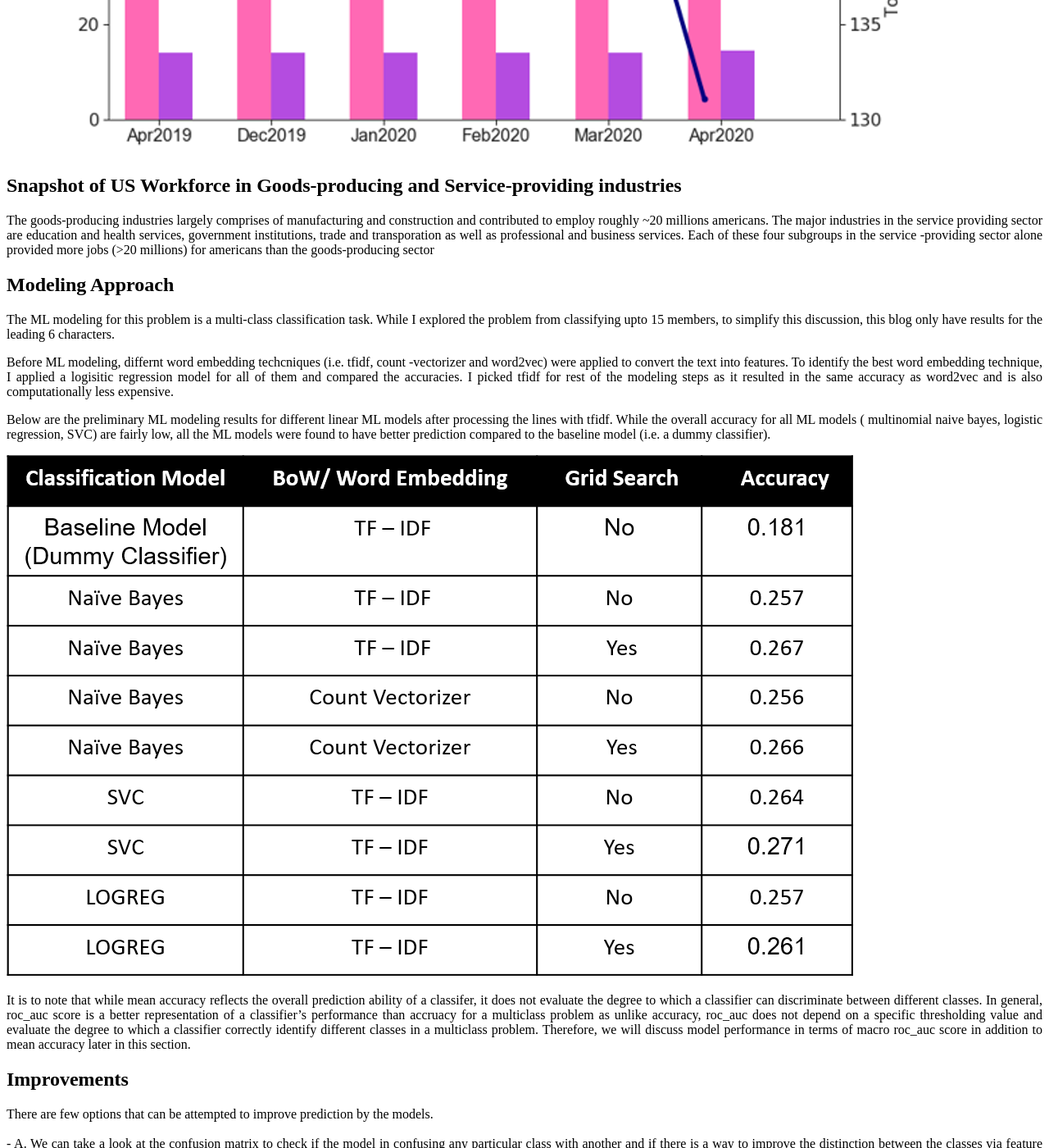
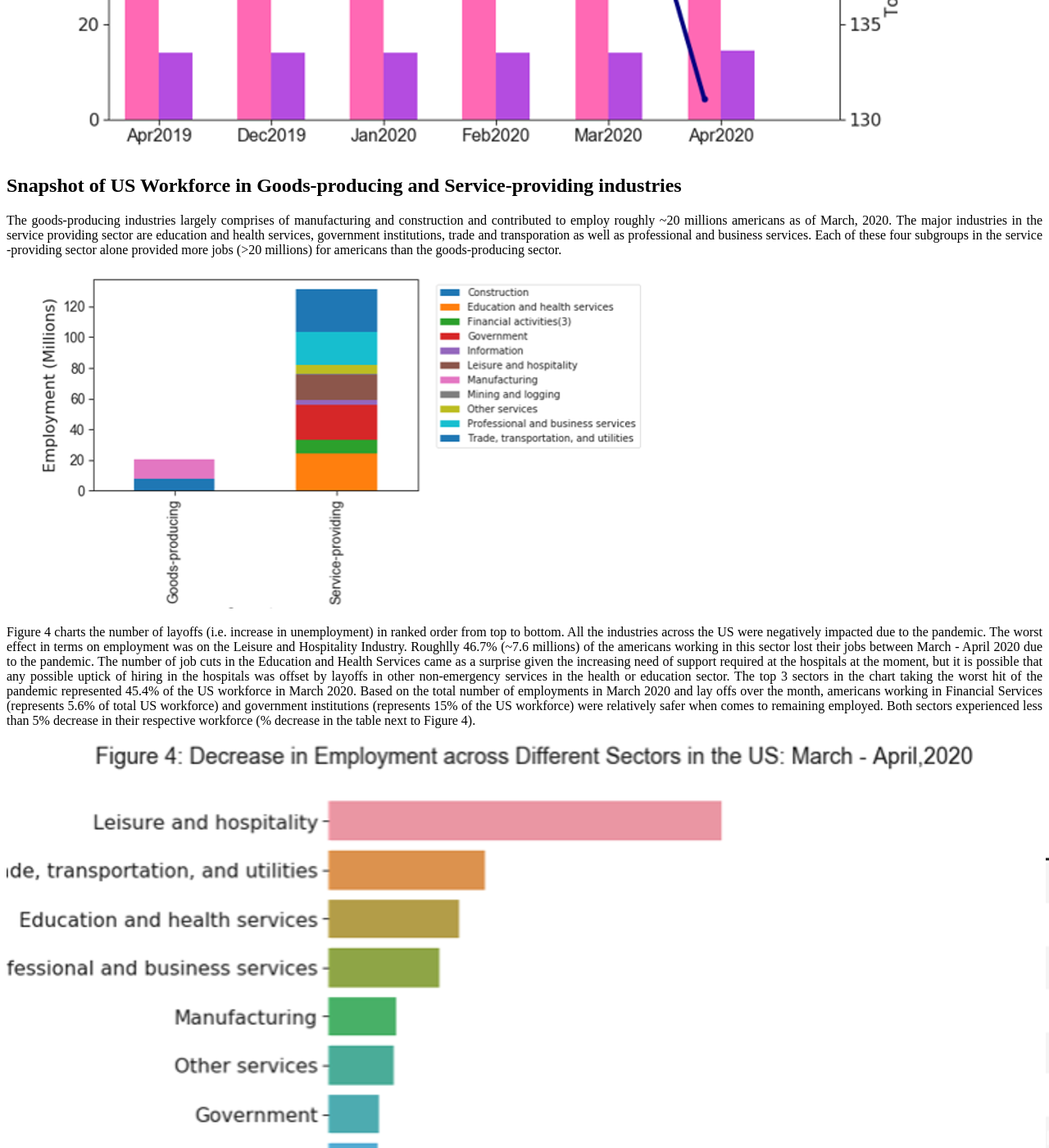
Before and after one commit to shamafarabi/shama.github.io, a Jekyll site: the page built from _posts/2020-5-30-Unemployment.md, in a window 1280 px wide and 1400 px high, scrolled down 1064 px. Shown: the whole window at 82% size. Built offline with Jekyll 4.4.1, drawn with Linux system fonts in a browser that asks for light colours; nearby versions of some CDN libraries.

Commit message:
Update 2020-5-30-Unemployment.md

```diff
--- a/_posts/2020-5-30-Unemployment.md
+++ b/_posts/2020-5-30-Unemployment.md
@@ -22,7 +22,18 @@ The total nonfarm (i.e. all employees except farm workers, private household emp
 
 # Snapshot of US Workforce in Goods-producing and Service-providing industries
 
-The goods-producing industries largely comprises of manufacturing and construction and contributed to employ roughly ~20 millions americans. The major industries in the service providing sector are education and health services, government institutions, trade and transporation as well as professional and business services. Each of these four subgroups in the service -providing sector alone provided more jobs (>20 millions) for americans than the goods-producing sector
+The goods-producing industries largely comprises of manufacturing and construction and contributed to employ roughly ~20 millions americans as of March, 2020. The major industries in the service providing sector are education and health services, government institutions, trade and transporation as well as professional and business services. Each of these four subgroups in the service -providing sector alone provided more jobs (>20 millions) for americans than the goods-producing sector.
+
+
+<img src="/assets/Unemployment/unemployment_by_sector.png">
+
+
+Figure 4 charts the number of layoffs (i.e. increase in unemployment) in ranked order from top to bottom. All the industries across the US were negatively impacted due to the pandemic. The worst effect in terms on employment was on the Leisure and Hospitality Industry. Roughlly 46.7% (~7.6 millions) of the americans working in this sector lost their jobs between March - April 2020 due to the pandemic. The number of job cuts in the Education and Health Services came as a surprise given the increasing need of support required at the hospitals at the moment, but it is possible that any possible uptick of hiring in the hospitals was offset by layoffs in other non-emergency services in the health or education sector. The top 3 sectors in the chart taking the worst hit of the pandemic represented 45.4% of the US workforce in March 2020. Based on the total number of employments in March 2020 and lay offs over the month, americans working in Financial Services (represents 5.6% of total US workforce) and government institutions (represents 15% of the US workforce) were relatively safer when comes to remaining employed. Both sectors experienced less than 5% decrease in their respective workforce (% decrease in the table next to Figure 4).
+
+<img src="/assets/Unemployment/unemployment_by_sectors.png">
+
+
+
 
 
 
```
